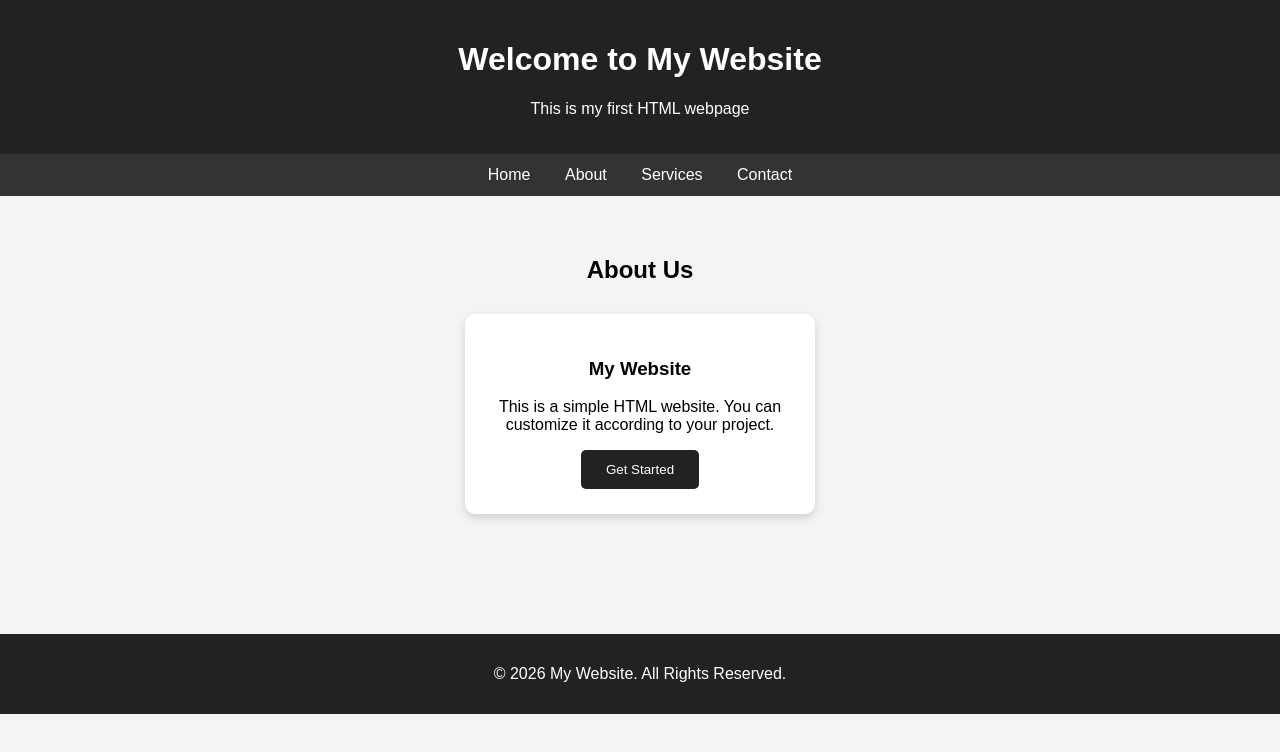
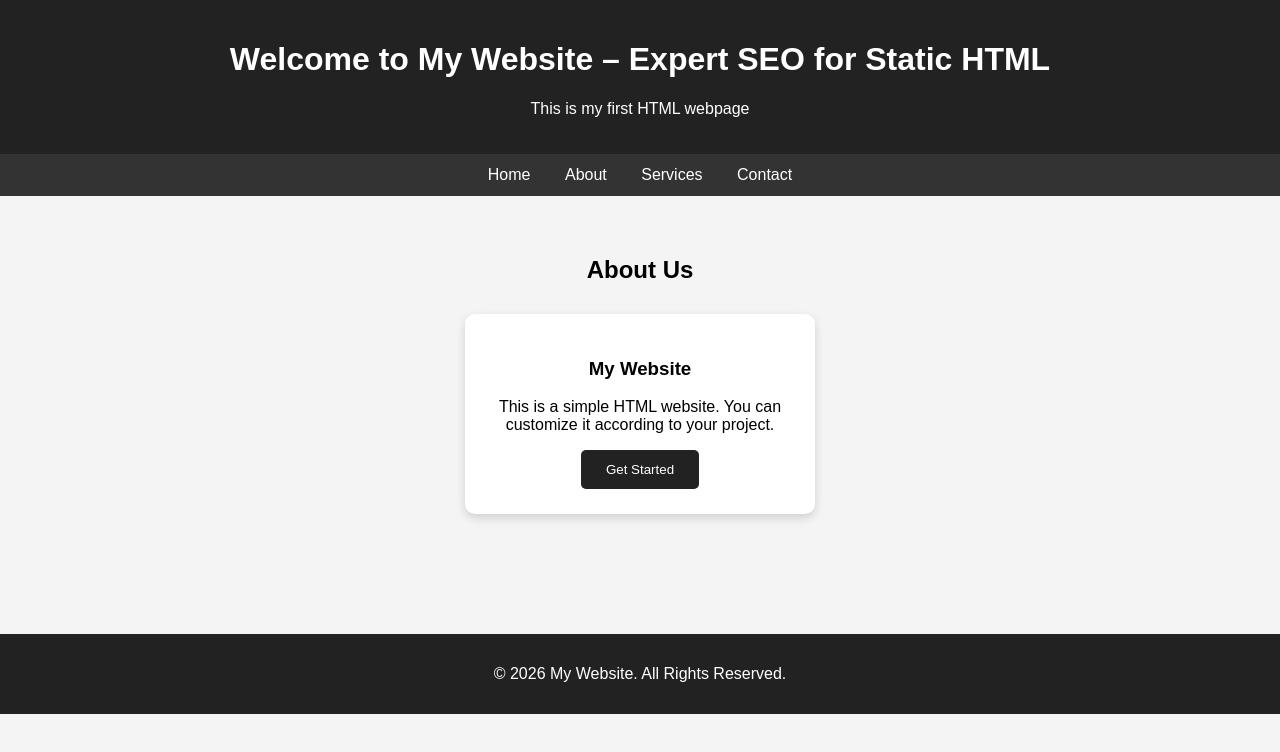
Before and after one commit to MohdArfiyanQureshi/SEO, a plain HTML site: page index.html in a window 1280 px wide. Drawn offline with Linux system fonts and the light colour scheme.

Commit message:
feat(seo): Apply AI Content Optimization: My Website – Professional SEO & Static HTML Optimization

```diff
--- a/index.html
+++ b/index.html
@@ -4,7 +4,7 @@
     <meta charset="UTF-8">
     <meta name="viewport" content="width=device-width, initial-scale=1.0">
 
-    <title>My Website</title>
+    <title>My Website – Professional SEO & Static HTML Optimization</title>
 
     <style>
         body {
@@ -71,12 +71,13 @@
             margin-top: 50px;
         }
     </style>
+    <meta name="description" content="Boost your static HTML site with expert SEO optimization. Get meta tags, canonical URLs, Open Graph, and structured data to improve rankings."/>
 </head>
 
 <body>
 
     <header>
-        <h1>Welcome to My Website</h1>
+        <h1>Welcome to My Website – Expert SEO for Static HTML</h1>
         <p>This is my first HTML webpage</p>
     </header>
 
```
